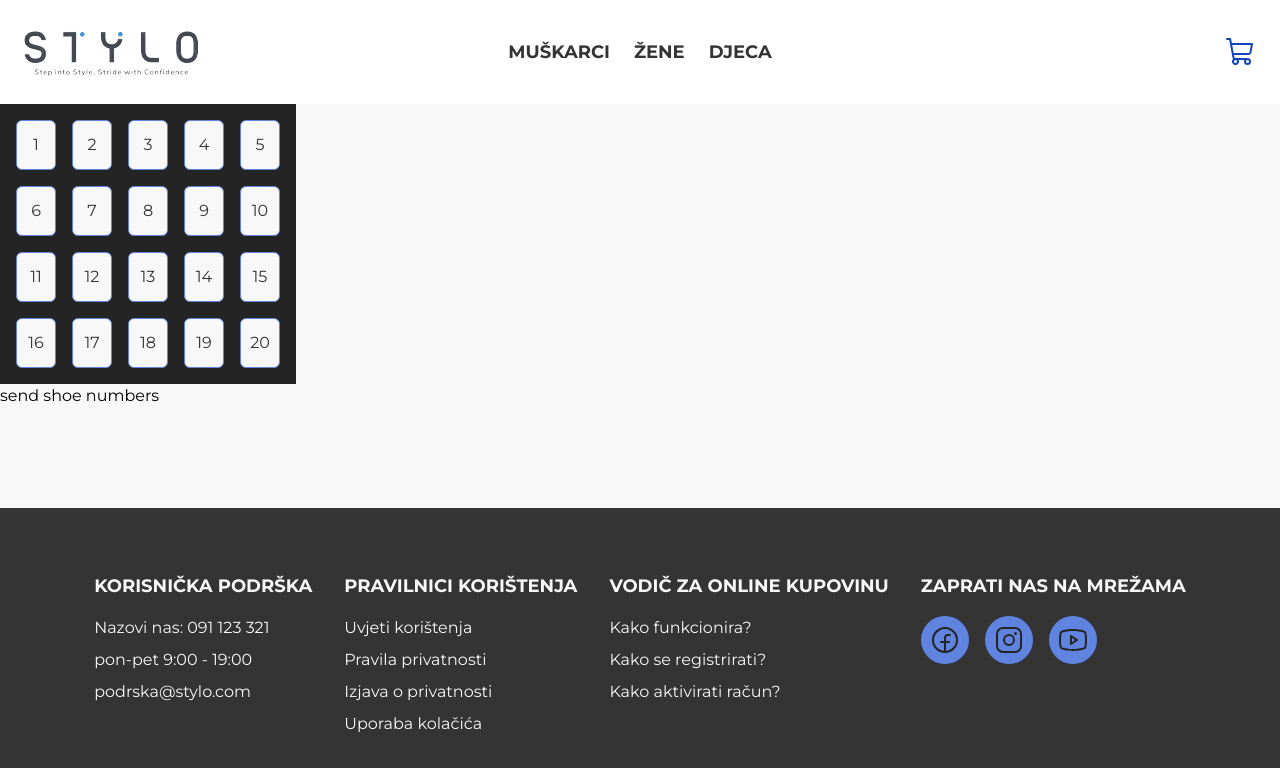
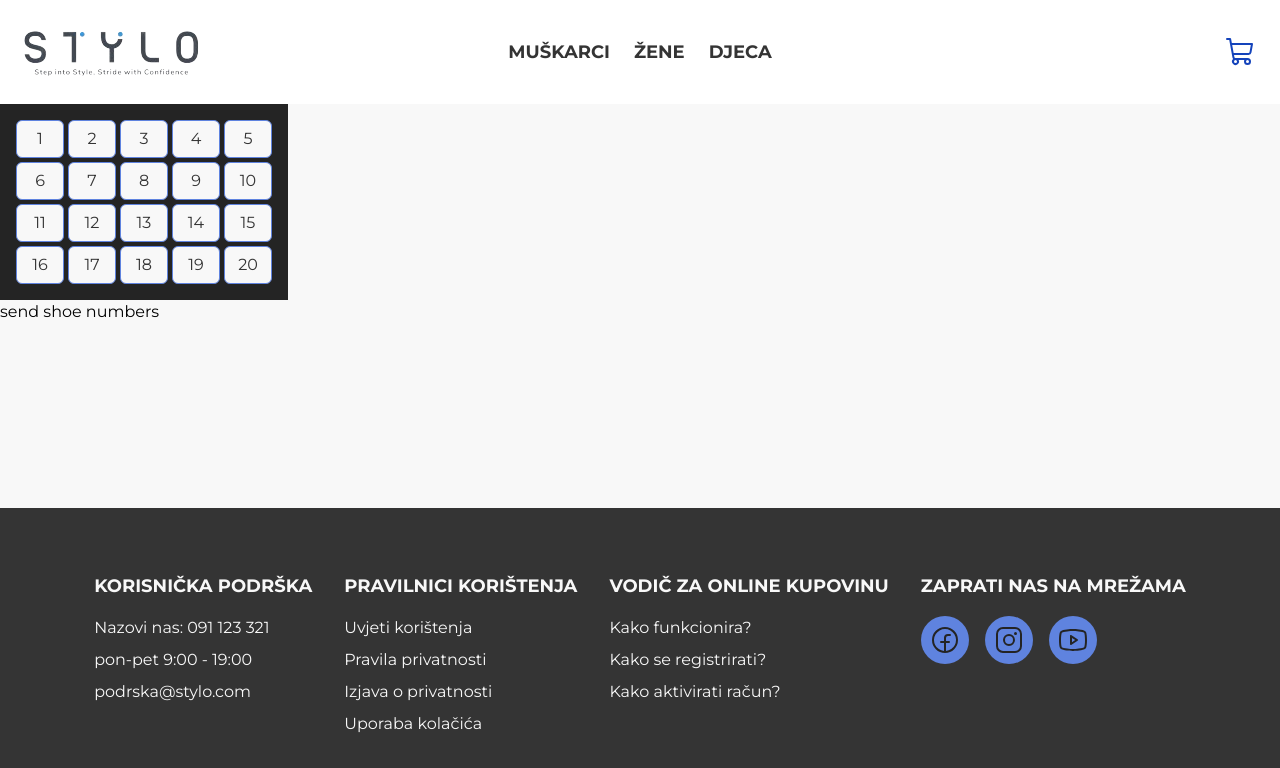
Before and after one commit to Filip1402/stylo-frontend, a React (Vite) app: page /product-list in a window 1280 px wide. Shown: the top 768 px of the page. Built offline with nearby package versions, Linux system fonts and the light colour scheme.

Commit message:
Shoe size selector design changes due to Figma update

```diff
--- a/src/Components/molecules/ShoeSizeSelector.tsx
+++ b/src/Components/molecules/ShoeSizeSelector.tsx
@@ -24,14 +24,14 @@ const ShoeSizeSelector: React.FC<ShoeSizeSelectorProps> = ({
 
   return (
     <div
-      className={`gap-4 p-4 bg-grey-darker w-fit ${
+      className={`gap-1 p-4 bg-grey-darker w-fit ${
         isGrid ? "grid grid-cols-5" : "flex"
       }  `}
     >
       {hardcodedSizes.map((size) => (
         <div
           key={size}
-          className="rounded-md border bg-white flex justify-center p-3 cursor-pointer h-min w-10"
+          className="rounded-md border bg-white flex justify-center p-1.5 cursor-pointer h-min w-12"
           style={{
             border: "1px solid #5f83df",
             backgroundColor: selectedSizes.includes(size)
```
